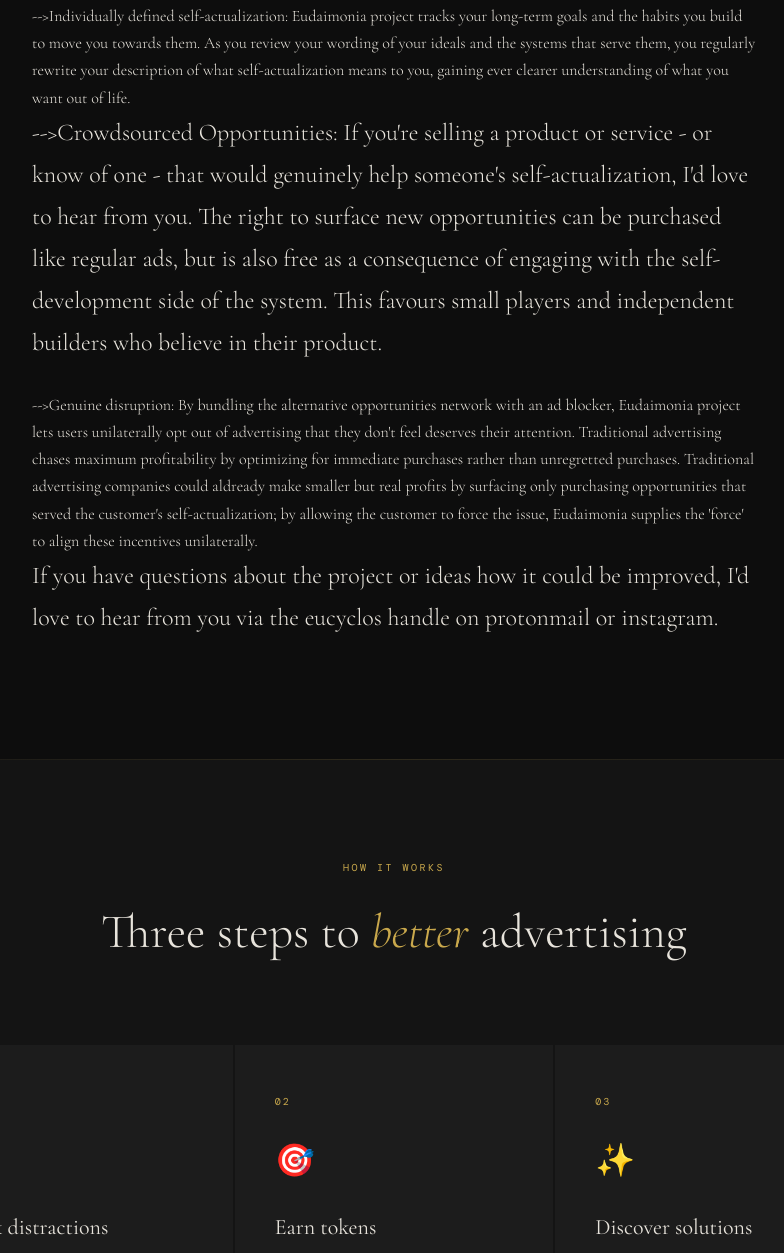
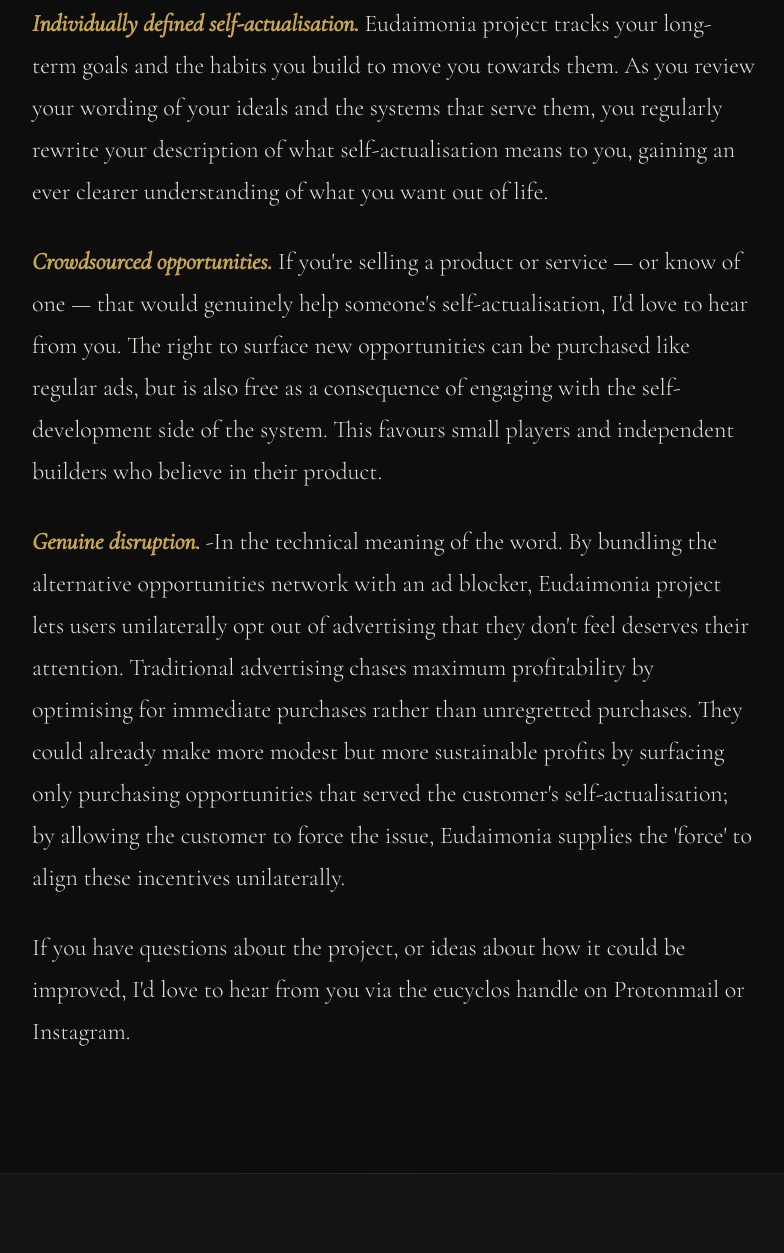
Before and after one commit to Chrisjayhenningsen/Eudaimonia, a browser extension: page index.html in a window 1280 px wide. Shown: the part 1492-2745 px from the top of the page, without its empty margins (246-1030 px from the left). Drawn offline with nearby package versions, Linux system fonts and the light colour scheme; a web font is replaced by a local one.

Commit message:
Update index.html
rewrite of ad copy

```diff
--- a/index.html
+++ b/index.html
@@ -540,19 +540,48 @@
   <div class="philosophy-label">What this is</div>
   <div class="reveal">
     <p>
-      <strong>What would a society that optimizes for the self-actualization of its members look like?</strong>
-      that is the question motivating the Eudaimonia project. Imagine living in a society whose emergent intelligence is familiar with and supports your self-actualization, whatever it looks like. A society that constantly surfaces opportunities relevant to your personal growth, which you take as you're ready. How far off is that society?
+      <strong>What would a society that optimises for the self-actualisation of its members
+      look like?</strong> That is the question motivating the Eudaimonia project. Imagine
+      living in a society whose emergent intelligence is familiar with and supports your
+      self-actualisation, whatever it looks like. A society that constantly surfaces
+      opportunities relevant to your personal growth, which you take as you're ready. How
+      far off is that society?
     </p>
     <p>
-      I believe it's closer than it seems. Products, services, and contacts that would support your personal fulfilment already exist. Advertising already has the intelligence and reach to surface them for you. All that is missing is an alignment of incentives. Eudaimonia project aims to supply that alignment. It's effectiveness rests on three pillars;
+      I believe it's closer than it seems. Products, services, and contacts that would
+      support your personal fulfilment already exist. Advertising already has the
+      intelligence and reach to surface them for you. All that is missing is an alignment
+      of incentives. Eudaimonia project aims to supply that alignment. Its effectiveness
+      rests on three pillars:
     </p>
-    -->Individually defined self-actualization: Eudaimonia project tracks your long-term goals and the habits you build to move you towards them. As you review your wording of your ideals and the systems that serve them, you regularly rewrite your description of what self-actualization means to you, gaining ever clearer understanding of what you want out of life.
     <p>
-     -->Crowdsourced Opportunities: If you're selling a product or service - or know of one - that would genuinely help someone's self-actualization, I'd love to hear from you. The right to surface new opportunities can be purchased like regular ads, but is also free as a consequence of engaging with the self-development side of the system. This favours small players and independent builders who believe in their product.
+      <strong>Individually defined self-actualisation.</strong> Eudaimonia project tracks
+      your long-term goals and the habits you build to move you towards them. As you review
+      your wording of your ideals and the systems that serve them, you regularly rewrite
+      your description of what self-actualisation means to you, gaining an ever clearer
+      understanding of what you want out of life.
     </p>
-    -->Genuine disruption: By bundling the alternative opportunities network with an ad blocker, Eudaimonia project lets users unilaterally opt out of advertising that they don't feel deserves their attention. Traditional advertising chases maximum profitability by optimizing for immediate purchases rather than unregretted purchases. Traditional advertising companies could aldready make smaller but real profits by surfacing only purchasing opportunities that served the customer's self-actualization; by allowing the customer to force the issue, Eudaimonia supplies the 'force' to align these incentives unilaterally.
     <p>
-      If you have questions about the project or ideas how it could be improved, I'd love to hear from you via the eucyclos handle on protonmail or instagram.
+      <strong>Crowdsourced opportunities.</strong> If you're selling a product or service —
+      or know of one — that would genuinely help someone's self-actualisation, I'd love to
+      hear from you. The right to surface new opportunities can be purchased like regular
+      ads, but is also free as a consequence of engaging with the self-development side of
+      the system. This favours small players and independent builders who believe in their
+      product.
+    </p>
+    <p>
+      <strong>Genuine disruption.</strong> -In the technical meaning of the word. By
+      bundling the alternative opportunities network with an ad blocker, Eudaimonia project
+      lets users unilaterally opt out of advertising that they don't feel deserves their
+      attention. Traditional advertising chases maximum profitability by optimising for
+      immediate purchases rather than unregretted purchases. They could already make more
+      modest but more sustainable profits by surfacing only purchasing opportunities that
+      served the customer's self-actualisation; by allowing the customer to force the issue,
+      Eudaimonia supplies the 'force' to align these incentives unilaterally.
+    </p>
+    <p>
+      If you have questions about the project, or ideas about how it could be improved, I'd
+      love to hear from you via the eucyclos handle on Protonmail or Instagram.
     </p>
   </div>
 </section>
```
